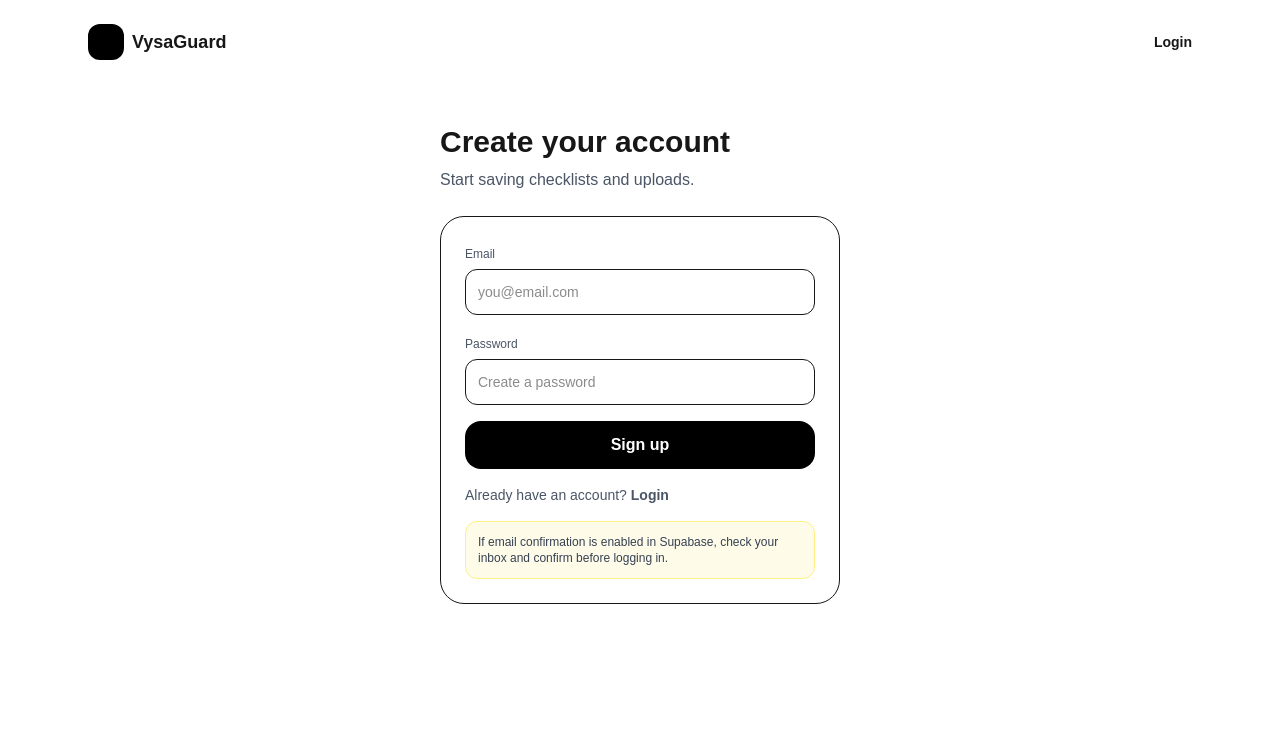
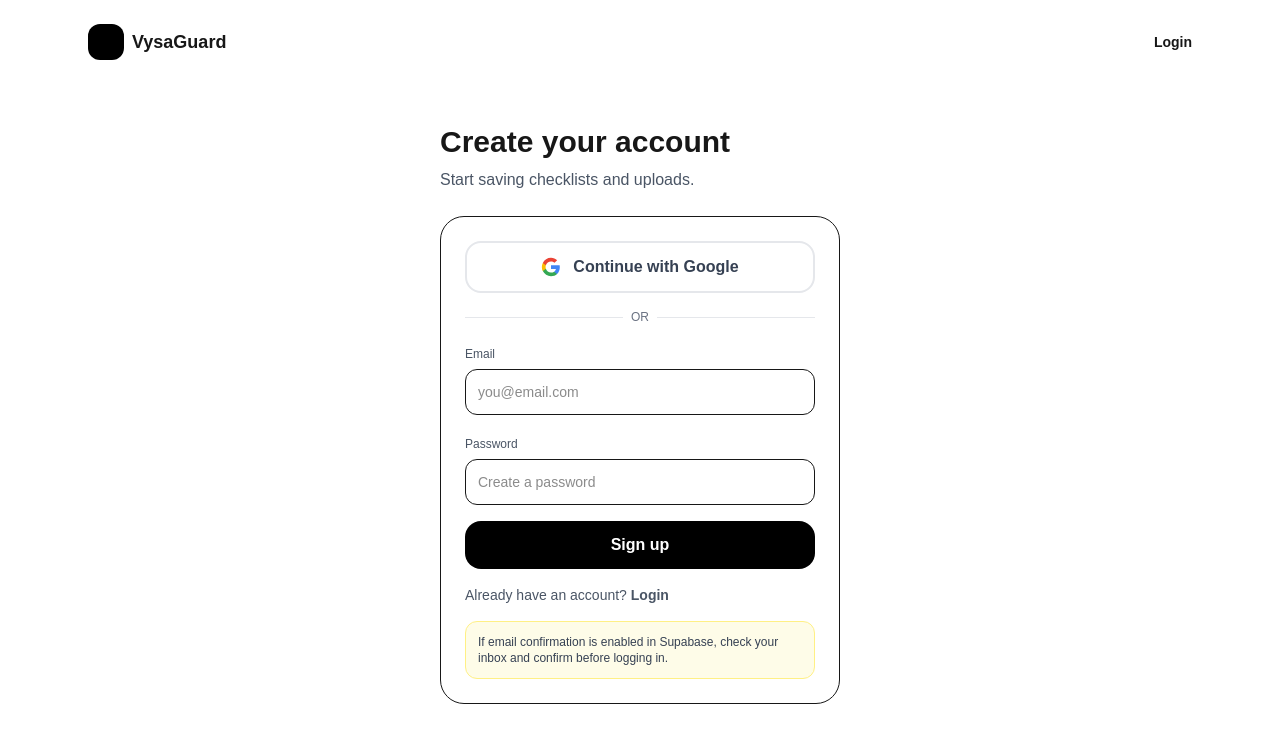
Before and after one commit to namobi/vysaguard, a Next.js app in the folder apps/web/: page /signup in a window 1280 px wide. Shown: the top 742 px of the page. Built offline with nearby package versions, Linux system fonts and the light colour scheme; no server answers.

Commit message:
Add Google OAuth to login and signup pages

```diff
--- a/apps/web/app/login/page.tsx
+++ b/apps/web/app/login/page.tsx
@@ -25,6 +25,23 @@
     }
   };
 
+  const onGoogleLogin = async () => {
+    try {
+      setLoading(true);
+      const { error } = await supabase.auth.signInWithOAuth({
+        provider: "google",
+        options: {
+          redirectTo: `${window.location.origin}/dashboard`,
+        },
+      });
+      if (error) throw error;
+    } catch (e: any) {
+      console.error(e);
+      alert(e?.message ?? "Google login failed");
+      setLoading(false);
+    }
+  };
+
   return (
     <main className="min-h-screen bg-white">
       <header className="mx-auto max-w-6xl px-6 py-6 flex items-center justify-between">
@@ -42,6 +59,44 @@
         <p className="mt-2 text-gray-600">Login to access your dashboard.</p>
 
         <div className="mt-6 rounded-3xl border p-6 space-y-4">
+          {/* Google OAuth Button */}
+          <button
+            onClick={onGoogleLogin}
+            disabled={loading}
+            className="w-full rounded-2xl bg-white border-2 border-gray-200 text-gray-700 px-4 py-3 font-semibold hover:bg-gray-50 transition-all disabled:opacity-60 flex items-center justify-center gap-3"
+          >
+            <svg className="w-5 h-5" viewBox="0 0 24 24">
+              <path
+                fill="#4285F4"
+                d="M22.56 12.25c0-.78-.07-1.53-.2-2.25H12v4.26h5.92c-.26 1.37-1.04 2.53-2.21 3.31v2.77h3.57c2.08-1.92 3.28-4.74 3.28-8.09z"
+              />
+              <path
+                fill="#34A853"
+                d="M12 23c2.97 0 5.46-.98 7.28-2.66l-3.57-2.77c-.98.66-2.23 1.06-3.71 1.06-2.86 0-5.29-1.93-6.16-4.53H2.18v2.84C3.99 20.53 7.7 23 12 23z"
+              />
+              <path
+                fill="#FBBC05"
+                d="M5.84 14.09c-.22-.66-.35-1.36-.35-2.09s.13-1.43.35-2.09V7.07H2.18C1.43 8.55 1 10.22 1 12s.43 3.45 1.18 4.93l2.85-2.22.81-.62z"
+              />
+              <path
+                fill="#EA4335"
+                d="M12 5.38c1.62 0 3.06.56 4.21 1.64l3.15-3.15C17.45 2.09 14.97 1 12 1 7.7 1 3.99 3.47 2.18 7.07l3.66 2.84c.87-2.6 3.3-4.53 6.16-4.53z"
+              />
+            </svg>
+            Continue with Google
+          </button>
+
+          {/* Divider */}
+          <div className="relative">
+            <div className="absolute inset-0 flex items-center">
+              <div className="w-full border-t border-gray-200"></div>
+            </div>
+            <div className="relative flex justify-center text-xs">
+              <span className="bg-white px-2 text-gray-500 font-medium">OR</span>
+            </div>
+          </div>
+
+          {/* Email/Password Form */}
           <div>
             <label className="text-xs text-gray-600">Email</label>
             <input
@@ -73,7 +128,7 @@
           </button>
 
           <div className="text-sm text-gray-600">
-            Don’t have an account?{" "}
+            Don't have an account?{" "}
             <Link href="/signup" className="font-semibold hover:underline">
               Sign up
             </Link>
--- a/apps/web/app/signup/page.tsx
+++ b/apps/web/app/signup/page.tsx
@@ -27,6 +27,23 @@
     }
   };
 
+  const onGoogleSignup = async () => {
+    try {
+      setLoading(true);
+      const { error } = await supabase.auth.signInWithOAuth({
+        provider: "google",
+        options: {
+          redirectTo: `${window.location.origin}/dashboard`,
+        },
+      });
+      if (error) throw error;
+    } catch (e: any) {
+      console.error(e);
+      alert(e?.message ?? "Google signup failed");
+      setLoading(false);
+    }
+  };
+
   return (
     <main className="min-h-screen bg-white">
       <header className="mx-auto max-w-6xl px-6 py-6 flex items-center justify-between">
@@ -44,6 +61,44 @@
         <p className="mt-2 text-gray-600">Start saving checklists and uploads.</p>
 
         <div className="mt-6 rounded-3xl border p-6 space-y-4">
+          {/* Google OAuth Button */}
+          <button
+            onClick={onGoogleSignup}
+            disabled={loading}
+            className="w-full rounded-2xl bg-white border-2 border-gray-200 text-gray-700 px-4 py-3 font-semibold hover:bg-gray-50 transition-all disabled:opacity-60 flex items-center justify-center gap-3"
+          >
+            <svg className="w-5 h-5" viewBox="0 0 24 24">
+              <path
+                fill="#4285F4"
+                d="M22.56 12.25c0-.78-.07-1.53-.2-2.25H12v4.26h5.92c-.26 1.37-1.04 2.53-2.21 3.31v2.77h3.57c2.08-1.92 3.28-4.74 3.28-8.09z"
+              />
+              <path
+                fill="#34A853"
+                d="M12 23c2.97 0 5.46-.98 7.28-2.66l-3.57-2.77c-.98.66-2.23 1.06-3.71 1.06-2.86 0-5.29-1.93-6.16-4.53H2.18v2.84C3.99 20.53 7.7 23 12 23z"
+              />
+              <path
+                fill="#FBBC05"
+                d="M5.84 14.09c-.22-.66-.35-1.36-.35-2.09s.13-1.43.35-2.09V7.07H2.18C1.43 8.55 1 10.22 1 12s.43 3.45 1.18 4.93l2.85-2.22.81-.62z"
+              />
+              <path
+                fill="#EA4335"
+                d="M12 5.38c1.62 0 3.06.56 4.21 1.64l3.15-3.15C17.45 2.09 14.97 1 12 1 7.7 1 3.99 3.47 2.18 7.07l3.66 2.84c.87-2.6 3.3-4.53 6.16-4.53z"
+              />
+            </svg>
+            Continue with Google
+          </button>
+
+          {/* Divider */}
+          <div className="relative">
+            <div className="absolute inset-0 flex items-center">
+              <div className="w-full border-t border-gray-200"></div>
+            </div>
+            <div className="relative flex justify-center text-xs">
+              <span className="bg-white px-2 text-gray-500 font-medium">OR</span>
+            </div>
+          </div>
+
+          {/* Email/Password Form */}
           <div>
             <label className="text-xs text-gray-600">Email</label>
             <input
```
